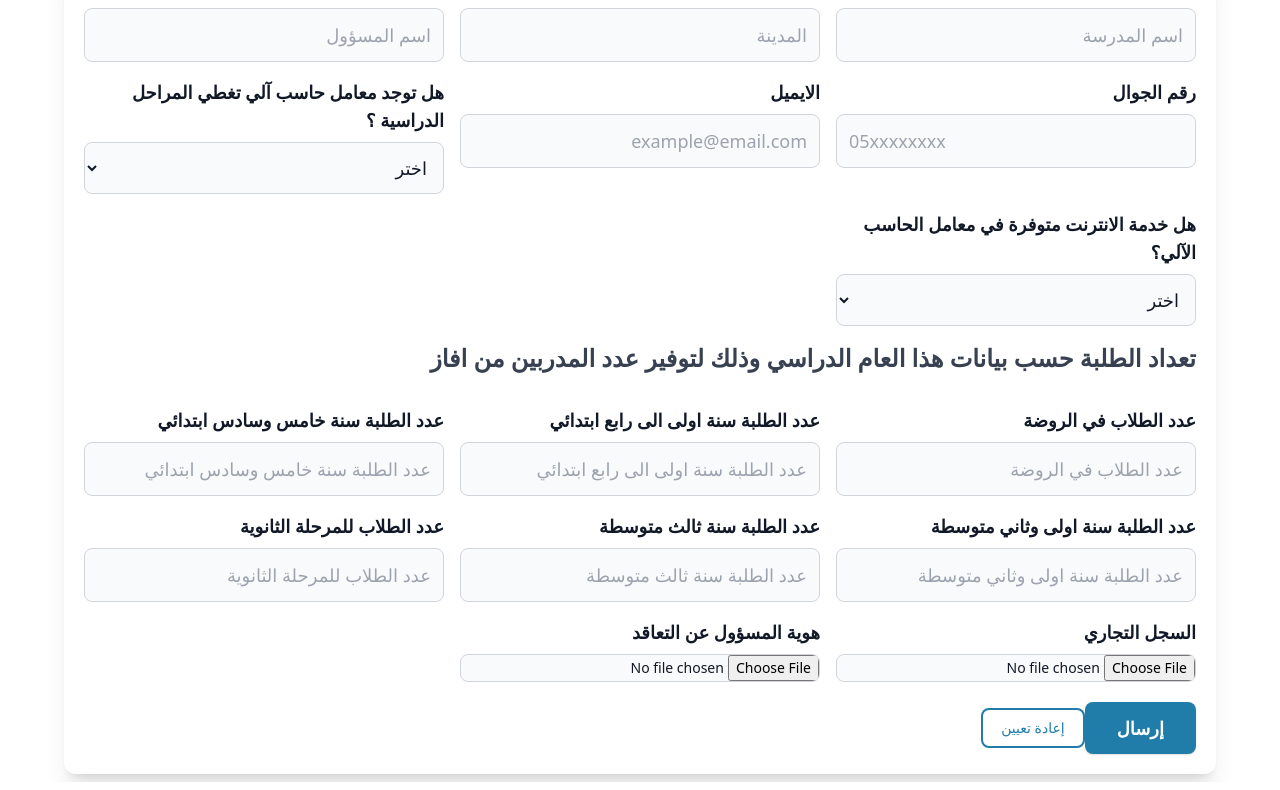
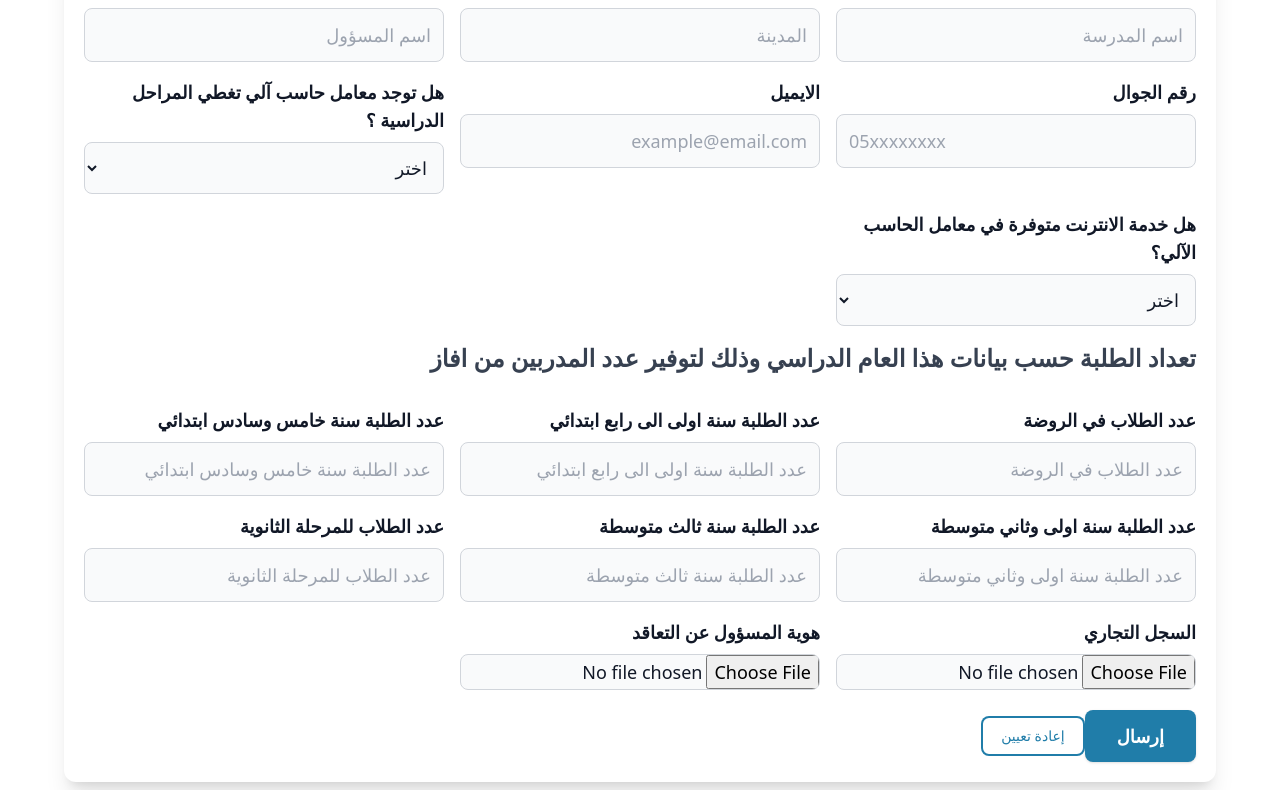
Before and after one commit to yousefsalah14/EvaazPollFront, a React (Vite) app: page /form in a window 1280 px wide. Shown: the part 322-1112 px from the top of the page. Built offline with nearby package versions, Linux system fonts and the light colour scheme.

Commit message:
Update Form component input field styles for improved readability

```diff
--- a/src/pages/Form/Form.jsx
+++ b/src/pages/Form/Form.jsx
@@ -240,7 +240,7 @@ export default function Form() {
                             accept="image/png,image/jpeg,image/jpg,application/pdf,application/msword,application/vnd.openxmlformats-officedocument.wordprocessingml.document"
                             onBlur={formik.handleBlur}
                             onChange={e => handleFileUpload(e, 'commercialRegistration', setCommercialRegPreview)}
-                            className="block w-full text-sm text-gray-900 border border-gray-300 rounded-lg cursor-pointer bg-gray-50 focus:outline-primary"
+                            className="block w-full text-base sm:text-lg text-gray-900 border border-gray-300 rounded-lg cursor-pointer bg-gray-50 focus:outline-primary"
                         />
                         {commercialRegPreview && (
                             <div className="mt-2">
@@ -261,7 +261,7 @@ export default function Form() {
                             accept="image/png,image/jpeg,image/jpg,application/pdf,application/msword,application/vnd.openxmlformats-officedocument.wordprocessingml.document"
                             onBlur={formik.handleBlur}
                             onChange={e => handleFileUpload(e, 'contractManagerId', setManagerIdPreview)}
-                            className="block w-full text-sm text-gray-900 border border-gray-300 rounded-lg cursor-pointer bg-gray-50 focus:outline-primary"
+                            className="block w-full text-base sm:text-lg text-gray-900 border border-gray-300 rounded-lg cursor-pointer bg-gray-50 focus:outline-primary"
                         />
                         {managerIdPreview && (
                             <div className="mt-2">
```
